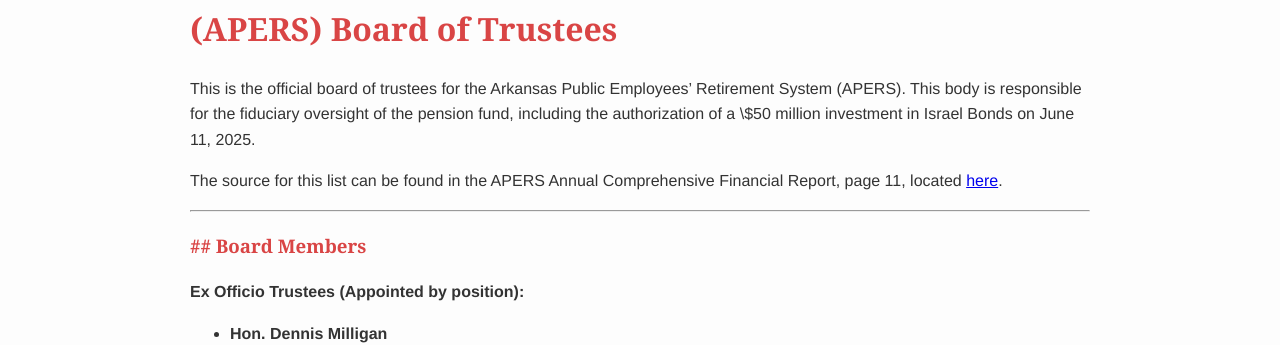
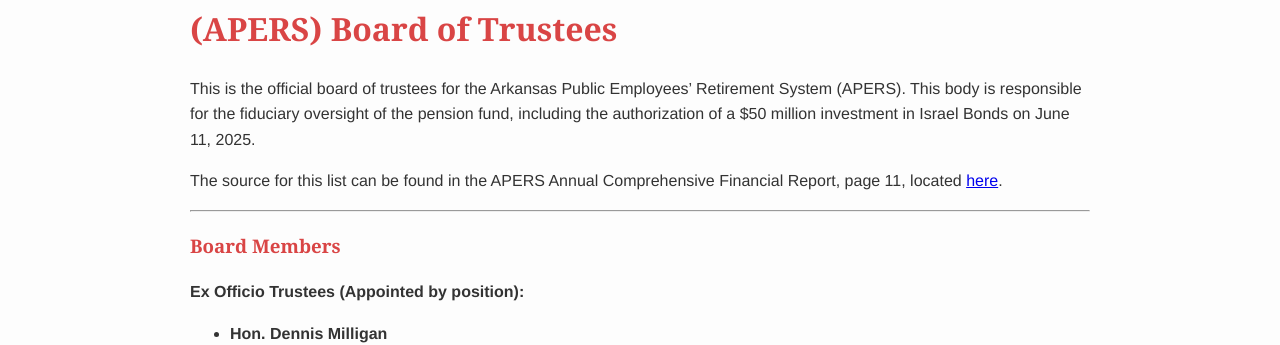
Before and after one commit to DunlapJP/divestar-toolkit, a Jekyll site: the page built from action-templates/apers-board-of-trustees.md, in a window 1280 px wide. Shown: the part 307-652 px from the top of the page. Built offline with Jekyll 4.4.1, drawn with Linux system fonts in a browser that asks for light colours; our own code applies the rules of GitHub Pages for plain Markdown files.

```diff
--- a/action-templates/apers-board-of-trustees.md
+++ b/action-templates/apers-board-of-trustees.md
@@ -1,12 +1,12 @@
 # Arkansas Public Employees' Retirement System (APERS) Board of Trustees
 
-This is the official board of trustees for the Arkansas Public Employees' Retirement System (APERS). This body is responsible for the fiduciary oversight of the pension fund, including the authorization of a \\$50 million investment in Israel Bonds on June 11, 2025.
+This is the official board of trustees for the Arkansas Public Employees' Retirement System (APERS). This body is responsible for the fiduciary oversight of the pension fund, including the authorization of a \$50 million investment in Israel Bonds on June 11, 2025.
 
 The source for this list can be found in the APERS Annual Comprehensive Financial Report, page 11, located [here](../source-documents/2024_APERS_Annual-Financial-Report.pdf).
 
 ---
 
-### ## Board Members
+###  Board Members
 
 **Ex Officio Trustees (Appointed by position):**
 
```
